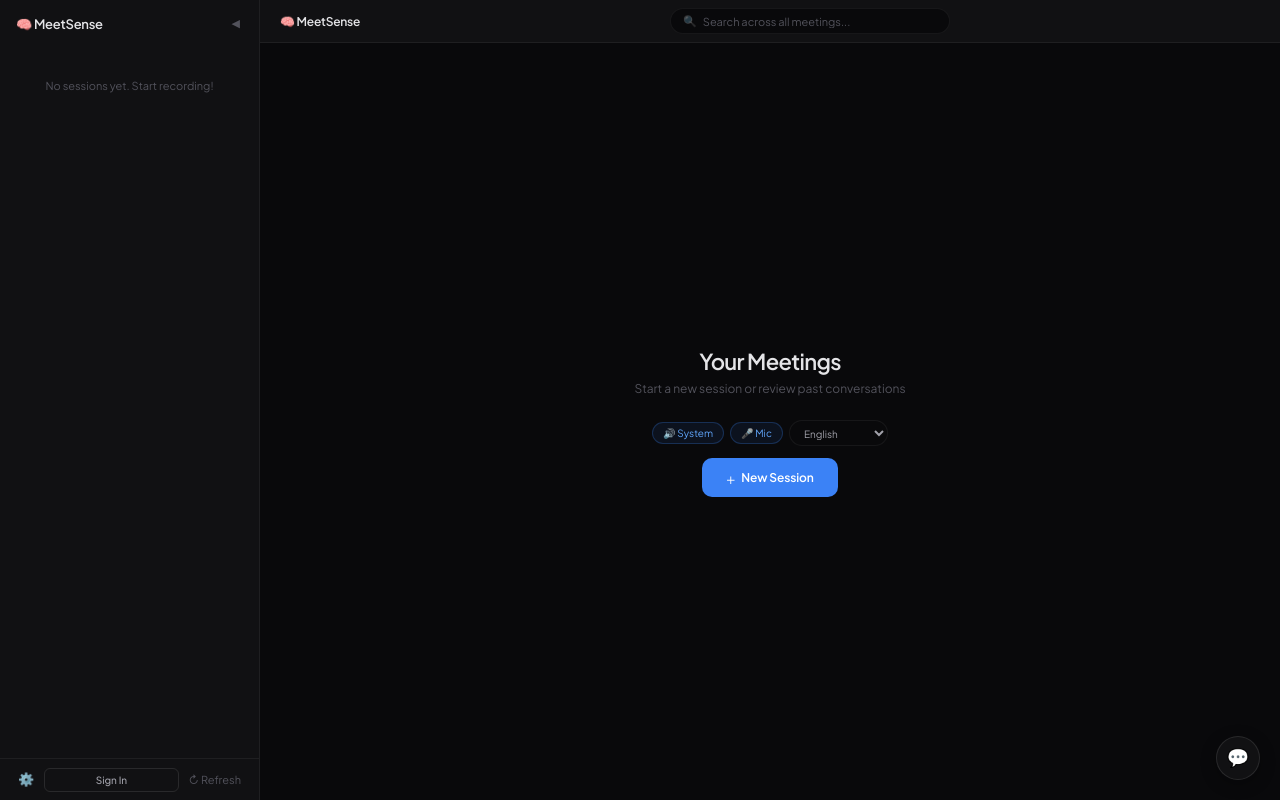
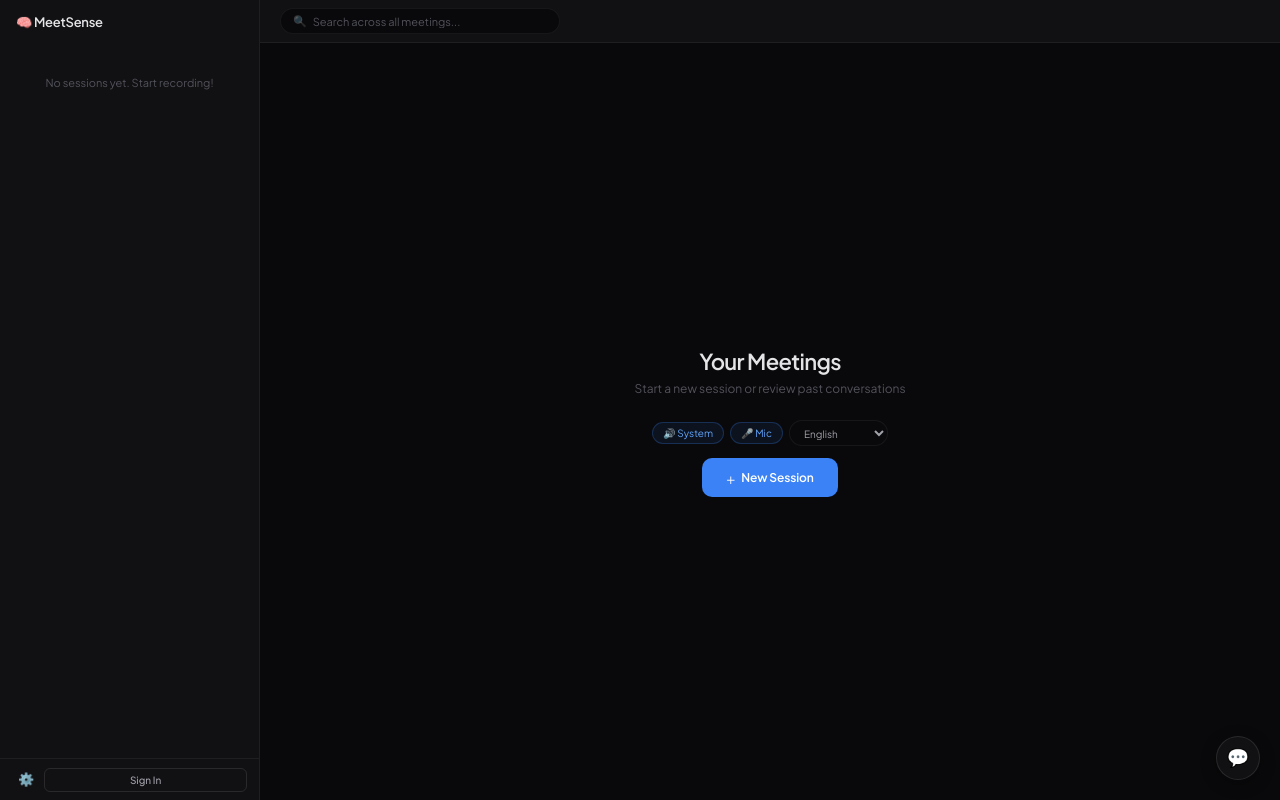
Before and after one commit to anhducmata/Godeye, a React (Vite) app: page / in a window 1280 px wide. Built offline with nearby package versions, Linux system fonts and the light colour scheme.

Commit message:
refactor: remove sidebar collapse, logo clickable for home, auto-refresh 5s/60s

```diff
--- a/src/renderer/App.tsx
+++ b/src/renderer/App.tsx
@@ -188,7 +188,7 @@
 
   return (
     <div className="app-layout">
-      <Sidebar ref={sidebarRef} onLoadSession={handleLoadSession} onOpenSettings={() => setShowSettings(true)} onOpenAuth={() => setShowAuth(true)} isRecording={state === 'capturing'} isProcessing={!!postMeetingProcessing} />
+      <Sidebar ref={sidebarRef} onLoadSession={handleLoadSession} onOpenSettings={() => setShowSettings(true)} onOpenAuth={() => setShowAuth(true)} onGoHome={() => { setView('sessions'); setLoadedSession(null) }} isRecording={state === 'capturing'} isProcessing={!!postMeetingProcessing} />
       <div className="app">
 
       {/* Settings Modal */}
@@ -265,9 +265,6 @@
       {view === 'sessions' && (
         <>
           <header className="topbar">
-            <div className="topbar__left">
-              <span className="topbar__logo">🧠 MeetSense</span>
-            </div>
             <div className="topbar__center">
               <div className="search-bar">
                 <span className="search-bar__icon">🔍</span>
@@ -354,7 +351,6 @@
         <>
           <header className="topbar">
             <div className="topbar__left">
-              <span className="topbar__logo topbar__logo--clickable" onClick={() => { setView('sessions'); setLoadedSession(null) }}>🧠 MeetSense</span>
               <span className="topbar__session-title">{loadedSession.session.title || 'Untitled Session'}</span>
               {loadedSession.tags.length > 0 && (
                 <div className="topbar__tags">
@@ -496,7 +492,6 @@
         <>
           <header className="topbar topbar--recording">
             <div className="topbar__left">
-              <span className="topbar__logo">🧠 MeetSense</span>
               <span className="topbar__live">
                 <span className="topbar__dot"></span>
                 REC {formatTime(elapsed)}
--- a/src/renderer/components/Sidebar.tsx
+++ b/src/renderer/components/Sidebar.tsx
@@ -1,4 +1,4 @@
-import React, { useEffect, useState, useImperativeHandle, forwardRef } from 'react'
+import React, { useEffect, useState, useImperativeHandle, forwardRef, useRef } from 'react'
 
 interface Session {
   id: string
@@ -14,6 +14,7 @@
   onLoadSession: (id: string) => void
   onOpenSettings: () => void
   onOpenAuth: () => void
+  onGoHome: () => void
   isRecording: boolean
   isProcessing: boolean
 }
@@ -51,11 +52,10 @@
   return d.toLocaleDateString('en-US', { month: 'short', day: 'numeric' })
 }
 
-export const Sidebar = forwardRef<SidebarHandle, SidebarProps>(function Sidebar({ onLoadSession, onOpenSettings, onOpenAuth, isRecording, isProcessing }, ref) {
+export const Sidebar = forwardRef<SidebarHandle, SidebarProps>(function Sidebar({ onLoadSession, onOpenSettings, onOpenAuth, onGoHome, isRecording, isProcessing }, ref) {
   const [sessions, setSessions] = useState<Session[]>([])
-  const [searchQuery, setSearchQuery] = useState('')
-  const [collapsed, setCollapsed] = useState(false)
   const [menuSessionId, setMenuSessionId] = useState<string | null>(null)
+  const timerRef = useRef<ReturnType<typeof setInterval> | null>(null)
 
   useImperativeHandle(ref, () => ({
     refresh: () => loadSessions()
@@ -63,6 +63,29 @@
 
   useEffect(() => {
     loadSessions()
+  }, [])
+
+  // Auto-refresh: 5s when focused, 60s when not
+  useEffect(() => {
+    const startTimer = () => {
+      if (timerRef.current) clearInterval(timerRef.current)
+      const interval = document.hasFocus() ? 5000 : 60000
+      timerRef.current = setInterval(loadSessions, interval)
+    }
+
+    startTimer()
+
+    const onFocus = () => { loadSessions(); startTimer() }
+    const onBlur = () => startTimer()
+
+    window.addEventListener('focus', onFocus)
+    window.addEventListener('blur', onBlur)
+
+    return () => {
+      if (timerRef.current) clearInterval(timerRef.current)
+      window.removeEventListener('focus', onFocus)
+      window.removeEventListener('blur', onBlur)
+    }
   }, [])
 
   // Close 3-dot menu on click outside
@@ -103,36 +126,19 @@
     setMenuSessionId(menuSessionId === id ? null : id)
   }
 
-  const filtered = sessions.filter(s => {
-    if (searchQuery && !(s.title || 'Untitled').toLowerCase().includes(searchQuery.toLowerCase())) return false
-    return true
-  })
-
-  if (collapsed) {
-    return (
-      <aside className="sidebar sidebar--collapsed">
-        <div className="sidebar__header">
-          <span className="sidebar__brand">🧠</span>
-          <button className="sidebar__collapse" onClick={() => setCollapsed(false)}>▶</button>
-        </div>
-      </aside>
-    )
-  }
-
   return (
     <aside className="sidebar">
       <div className="sidebar__header">
-        <span className="sidebar__brand">🧠 MeetSense</span>
-        <button className="sidebar__collapse" onClick={() => setCollapsed(true)}>◀</button>
+        <span className="sidebar__brand sidebar__brand--clickable" onClick={onGoHome}>🧠 MeetSense</span>
       </div>
 
       <div className="sidebar__sessions">
-        {filtered.length === 0 && (
+        {sessions.length === 0 && (
           <div className="sidebar__empty">
             {isRecording ? 'Recording in progress...' : 'No sessions yet. Start recording!'}
           </div>
         )}
-        {filtered.map(session => (
+        {sessions.map(session => (
           <div
             key={session.id}
             className="session-card"
@@ -169,7 +175,7 @@
               {session.duration_seconds && (
                 <span className="session-card__duration">{formatDuration(session.duration_seconds)}</span>
               )}
-              {isProcessing && filtered.indexOf(session) === 0 && (
+              {isProcessing && sessions.indexOf(session) === 0 && (
                 <span className="session-card__processing">⏳ Processing...</span>
               )}
             </div>
@@ -180,7 +186,6 @@
       <div className="sidebar__footer">
         <button className="sidebar__settings" onClick={onOpenSettings} title="Settings">⚙️</button>
         <button className="sidebar__auth" onClick={onOpenAuth}>Sign In</button>
-        <button className="sidebar__refresh" onClick={loadSessions}>↻ Refresh</button>
       </div>
     </aside>
   )
--- a/src/renderer/styles/index.css
+++ b/src/renderer/styles/index.css
@@ -112,6 +112,15 @@
   color: var(--text);
 }
 
+.sidebar__brand--clickable {
+  cursor: pointer;
+  transition: opacity 0.15s;
+}
+
+.sidebar__brand--clickable:hover {
+  opacity: 0.6;
+}
+
 .sidebar__collapse {
   background: none;
   border: none;
```
